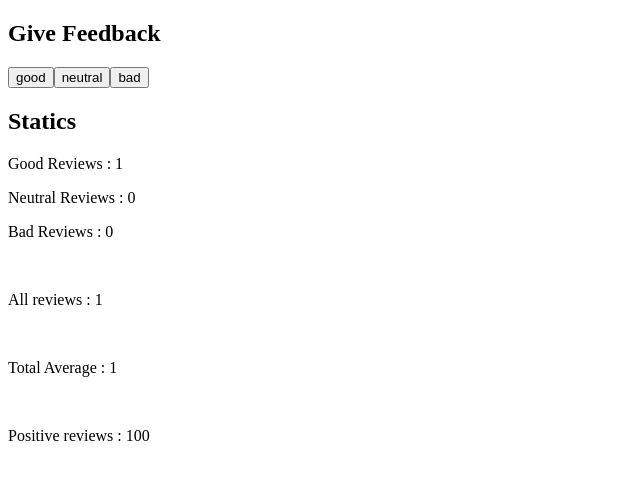
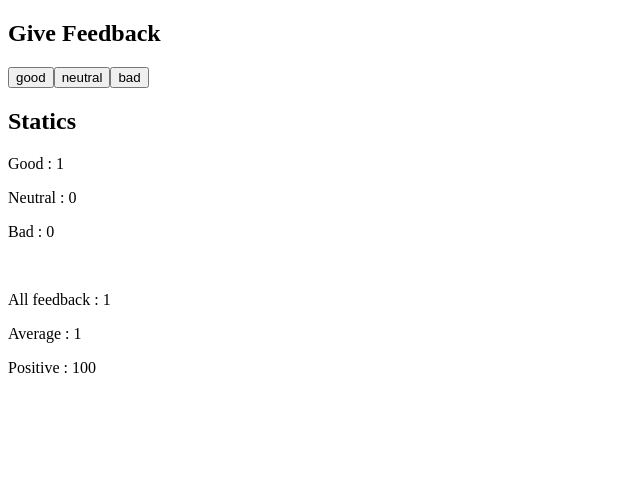
Before and after one commit to BeatrizMarGar/FullStackOpen_BMG, a React (Vite) app in the folder part1/REACT_PART_2/: page / in a window 1280 px wide. Both pictures are taken after a click on the button "good". Shown: the top 480 px of the page, without its empty margins (0-640 px from the left). Built offline with nearby package versions, Linux system fonts and the light colour scheme.

Commit message:
1.9 unicafe step 4

```diff
--- a/part1/REACT_PART_2/src/App.jsx
+++ b/part1/REACT_PART_2/src/App.jsx
@@ -1,11 +1,25 @@
 import { useState } from "react"
 
 const Statics = (props) => {
+  props.result ? console.log("true") : console.log("false")
+
+  if (props.all){
+    return (
+      <div>
+        <p>Good : {props.good}</p>
+        <p>Neutral : {props.neutral}</p>
+        <p>Bad : {props.bad}</p>
+        <br></br>
+        <p>All feedback : {props.all}</p>
+        <p>Average : {props.average}</p>
+        <p>Positive : {props.positive}</p>
+        </div>
+    )
+  }
   return (
-    <div>
-      <p>{props.text} : {props.result}</p>
-      </div>
+    <div> No feedback given</div>
   )
+
 }
 
 const App = () => {
@@ -66,15 +80,7 @@
       <button onClick={newBad}>bad</button>
       <br></br>
       <h2>Statics</h2>
-      <Statics text={"Good Reviews"} result={Good}/>
-      <Statics text={"Neutral Reviews"} result={Neutral}/>
-      <Statics text={"Bad Reviews"} result={Bad}/>
-      <br></br>
-      <Statics text={"All reviews"} result={All}/>
-      <br></br>
-      <Statics text={"Total Average"} result={Average}/>
-      <br></br>
-      <Statics text={"Positive reviews"} result={Positive}/>
+      <Statics good={Good} neutral={Neutral}bad={Bad} all={All} average={Average} positive={Positive}/>
     </div>
   )
 
```
